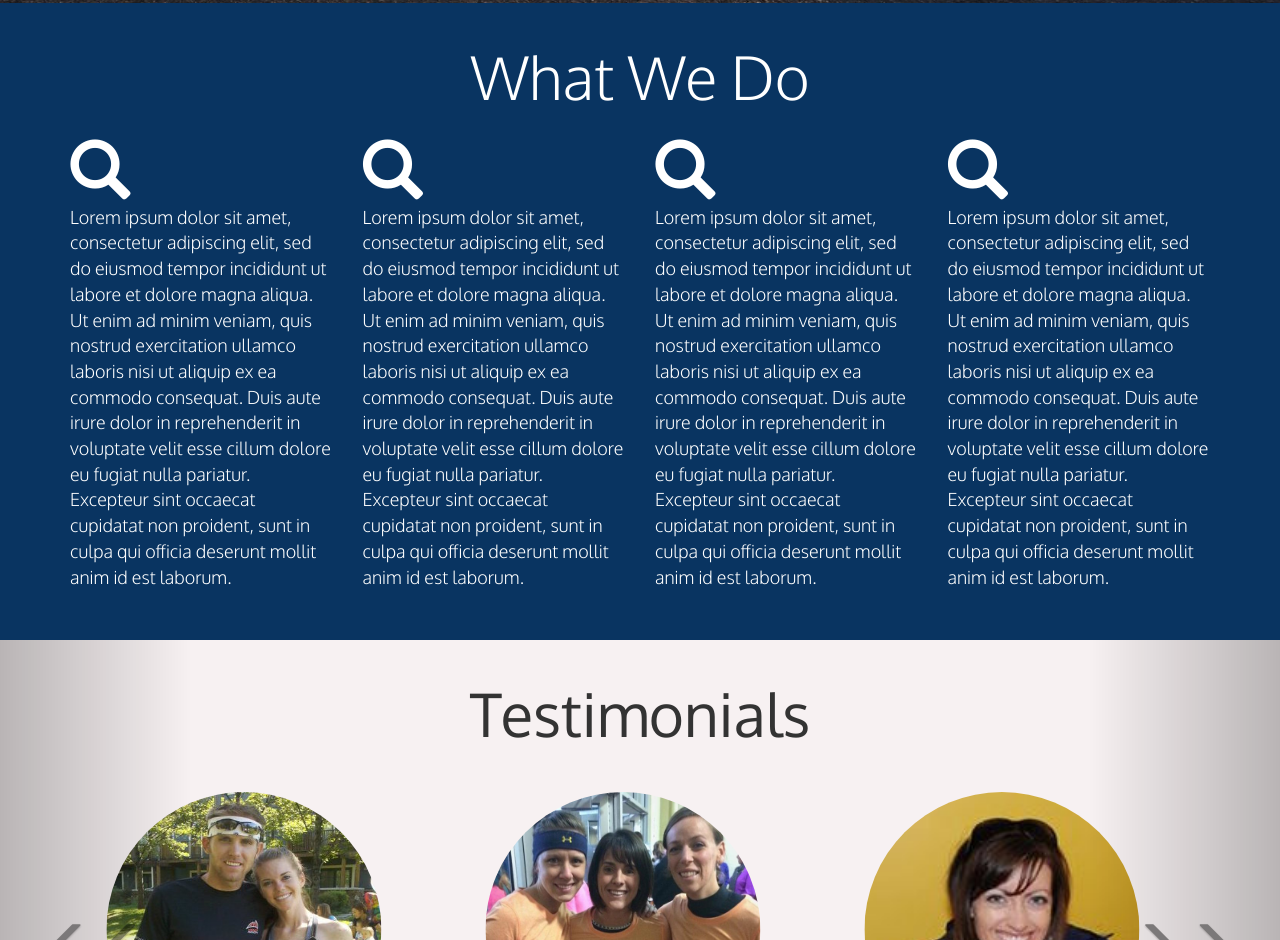
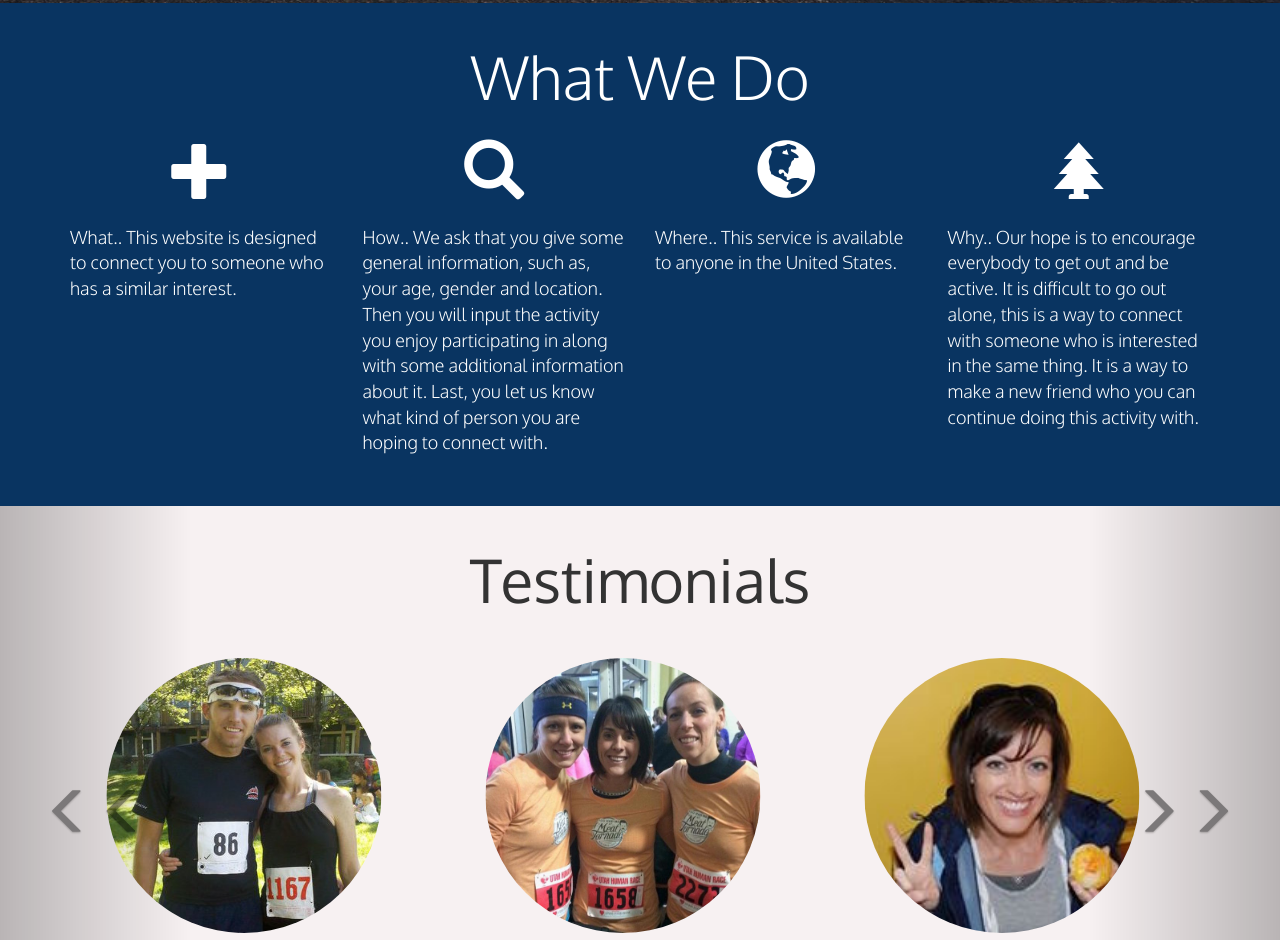
Before and after one commit to KierstonHill83/Capstone-Project, a website: page client/views/index.html in a window 1280 px wide. Shown: the part 807-1747 px from the top of the page. Drawn offline with nearby package versions, Linux system fonts and the light colour scheme; some packages are replaced by stand-ins of ours; no server answers.

Commit message:
Updated what we do

```diff
--- a/client/css/main.css
+++ b/client/css/main.css
@@ -75,6 +75,7 @@ a {
 }
 
 .info-img {
+  display: block;
   font-size: 60px;
   color: white;
   text-align: center;
--- a/client/views/index.html
+++ b/client/views/index.html
@@ -81,20 +81,24 @@
         <div class="container">
           <div class="row">
             <div class="col-sm-3">
-              <span class="glyphicon glyphicon-search info-img" aria-hidden="true"></span>
-              <p class="info-text">Lorem ipsum dolor sit amet, consectetur adipiscing elit, sed do eiusmod tempor incididunt ut labore et dolore magna aliqua. Ut enim ad minim veniam, quis nostrud exercitation ullamco laboris nisi ut aliquip ex ea commodo consequat. Duis aute irure dolor in reprehenderit in voluptate velit esse cillum dolore eu fugiat nulla pariatur. Excepteur sint occaecat cupidatat non proident, sunt in culpa qui officia deserunt mollit anim id est laborum.</p>
+              <span class="glyphicon glyphicon-plus info-img" aria-hidden="true"></span>
+              <br>
+              <p class="info-text">What.. This website is designed to connect you to someone who has a similar interest.</p>
             </div>
             <div class="col-sm-3">
               <span class="glyphicon glyphicon-search info-img" aria-hidden="true"></span>
-              <p class="info-text">Lorem ipsum dolor sit amet, consectetur adipiscing elit, sed do eiusmod tempor incididunt ut labore et dolore magna aliqua. Ut enim ad minim veniam, quis nostrud exercitation ullamco laboris nisi ut aliquip ex ea commodo consequat. Duis aute irure dolor in reprehenderit in voluptate velit esse cillum dolore eu fugiat nulla pariatur. Excepteur sint occaecat cupidatat non proident, sunt in culpa qui officia deserunt mollit anim id est laborum.</p>
+              <br>
+              <p class="info-text">How.. We ask that you give some general information, such as, your age, gender and location. Then you will input the activity you enjoy participating in along with some additional information about it. Last, you let us know what kind of person you are hoping to connect with.</p>
             </div>
             <div class="col-sm-3">
-              <span class="glyphicon glyphicon-search info-img" aria-hidden="true"></span>
-              <p class="info-text">Lorem ipsum dolor sit amet, consectetur adipiscing elit, sed do eiusmod tempor incididunt ut labore et dolore magna aliqua. Ut enim ad minim veniam, quis nostrud exercitation ullamco laboris nisi ut aliquip ex ea commodo consequat. Duis aute irure dolor in reprehenderit in voluptate velit esse cillum dolore eu fugiat nulla pariatur. Excepteur sint occaecat cupidatat non proident, sunt in culpa qui officia deserunt mollit anim id est laborum.</p>
+              <span class="glyphicon glyphicon-globe info-img" aria-hidden="true"></span>
+              <br>
+              <p class="info-text">Where.. This service is available to anyone in the United States.</p>
             </div>
             <div class="col-sm-3">
-              <span class="glyphicon glyphicon-search info-img" aria-hidden="true"></span>
-              <p class="info-text">Lorem ipsum dolor sit amet, consectetur adipiscing elit, sed do eiusmod tempor incididunt ut labore et dolore magna aliqua. Ut enim ad minim veniam, quis nostrud exercitation ullamco laboris nisi ut aliquip ex ea commodo consequat. Duis aute irure dolor in reprehenderit in voluptate velit esse cillum dolore eu fugiat nulla pariatur. Excepteur sint occaecat cupidatat non proident, sunt in culpa qui officia deserunt mollit anim id est laborum.</p>
+              <span class="glyphicon glyphicon-tree-conifer info-img" aria-hidden="true"></span>
+              <br>
+              <p class="info-text">Why.. Our hope is to encourage everybody to get out and be active. It is difficult to go out alone, this is a way to connect with someone who is interested in the same thing. It is a way to make a new friend who you can continue doing this activity with.</p>
             </div>
           </div> <!-- close row -->
         </div> <!-- close container -->
@@ -376,6 +380,7 @@
             <div class="col-md-4">
               <!-- User Input -->
               <h1 class="signup personal-header">User Info</h1>
+              <p>Update your personal information.</p>
               <br>
               <div class="alert alert-success success-message" role="alert"></div>
               <div class="alert alert-danger error-message" role="alert"></div>
@@ -447,6 +452,8 @@
             </div>
             <div class="col-md-4">
               <h1 class="signup personal-header">Activity Info</h1>
+              <p>Select the type of activity you are interested in. You may only select one activity. Then answer a couple questions that describe how you participate in that activity.</p>
+              <br>
               <form class="signup-form" id="user-activity">
                 <div class="radio">
                   <label><input id="running" type="radio" name="activity" value="1" data-value="Running">Running</label>
@@ -538,6 +545,8 @@
             </div>
             <div class="col-md-4">
               <h1 class="signup personal-header">Partner Info</h1>
+              <p>Please fill out the following form so we can match you with your perfect partner! Select what activity you would like to perform with your partner. Also let us know what kind of person you are hoping to meet. Please fill out the entire form.</p>
+              <br>
               <form id="partner-form">
                 <select id="activity-option">
                   <option value="1">Running</option>
```
